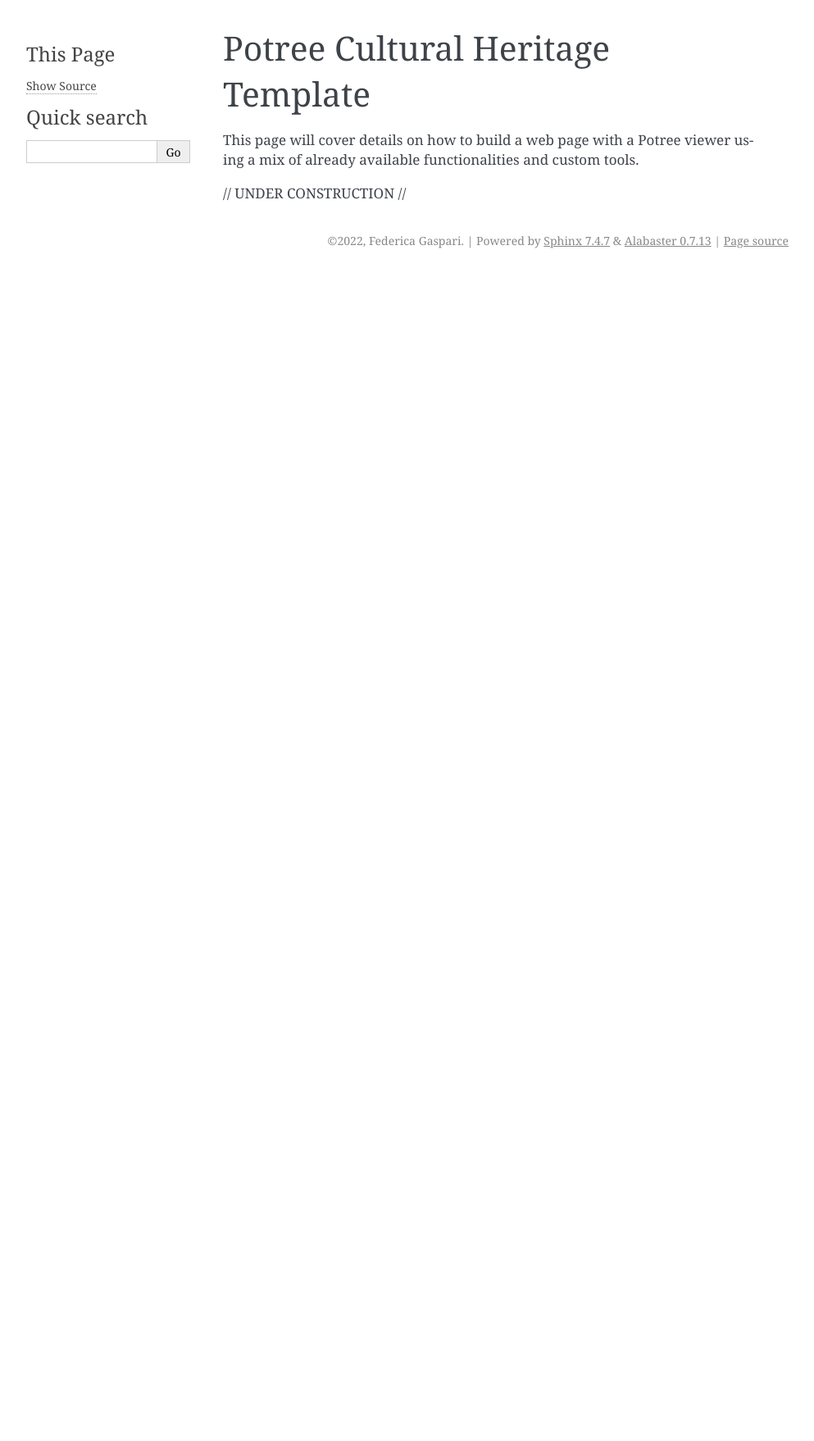
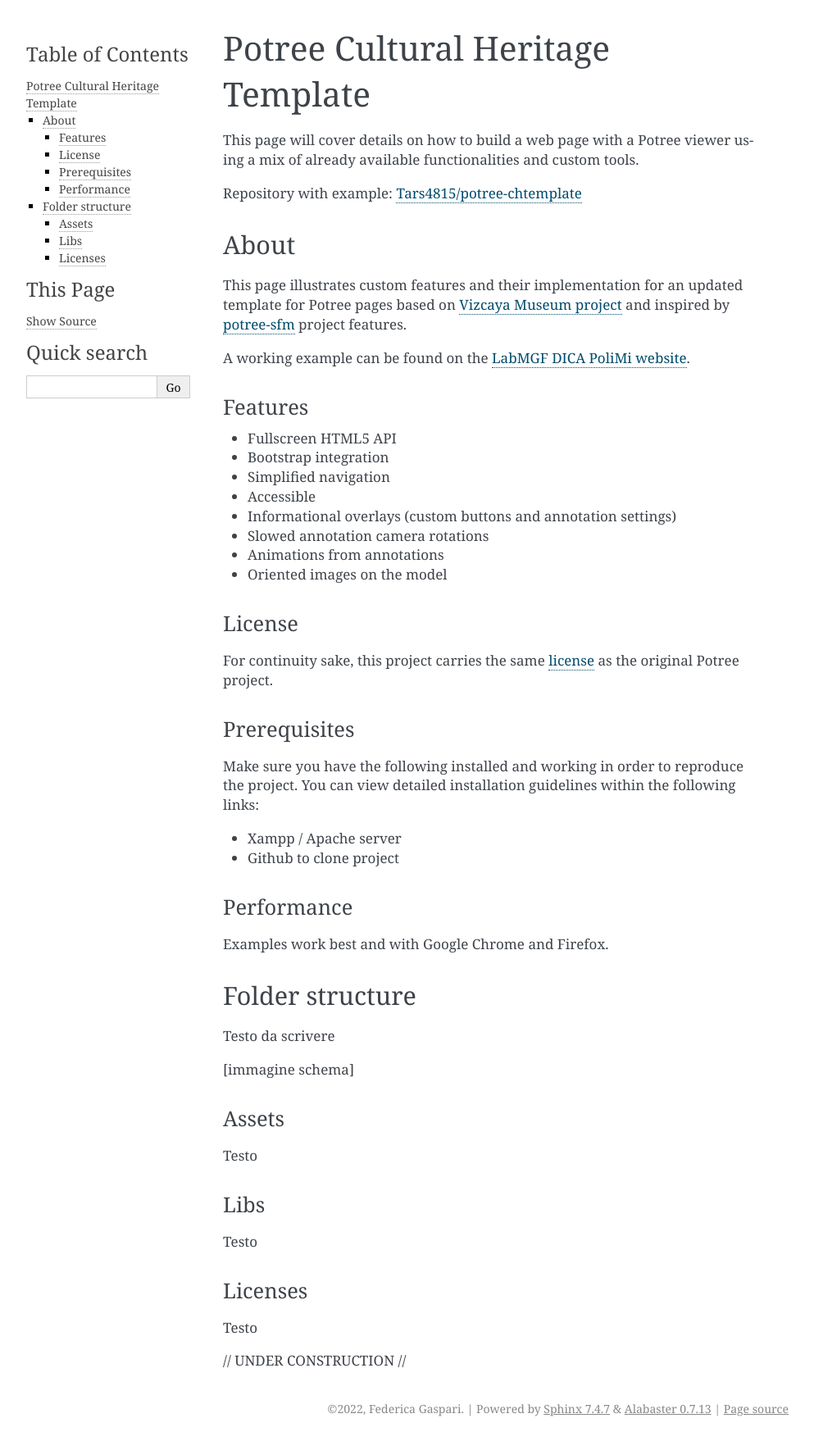
Before and after one commit to Tars4815/potree-templates, a Sphinx documentation site: the page built from docs/pages/ch-template.rst, in a window 1280 px wide. Shown: the whole page at 82% size, without its empty margins (148-1141 px from the left). Built offline with Sphinx 7.4.7, drawn with Linux system fonts in a browser that asks for light colours; before the commit the page ends 900 px from its top, so only the background shows below that.

Commit message:
Updated info on ch template
- Added a first draft of general description of the project template
- Defined info and folder structure

```diff
--- a/docs/pages/ch-template.rst
+++ b/docs/pages/ch-template.rst
@@ -4,4 +4,65 @@ Potree Cultural Heritage Template
 
 This page will cover details on how to build a web page with a Potree viewer using a mix of already available functionalities and custom tools.
 
+Repository with example: `Tars4815/potree-chtemplate <https://github.com/Tars4815/potree-chtemplate>`__
+
+About
+-------
+
+This page illustrates custom features and their implementation for an updated template for Potree pages based on `Vizcaya Museum project <https://github.com/VizcayaMuseum/Kiosk>`__ and inspired by `potree-sfm <https://github.com/hokiespurs/potree-sfm>`__ project features.
+
+A working example can be found on the `LabMGF DICA PoliMi website <https://labmgf.dica.polimi.it/pujob/potree-template/>`__.
+
+Features
++++++++++
+
+* Fullscreen HTML5 API
+* Bootstrap integration
+* Simplified navigation
+* Accessible
+* Informational overlays (custom buttons and annotation settings)
+* Slowed annotation camera rotations
+* Animations from annotations
+* Oriented images on the model
+
+License
+++++++++
+
+For continuity sake, this project carries the same `license <https://github.com/potree/potree/blob/develop/LICENSE>`__ as the original Potree project.
+
+Prerequisites
+++++++++++++++
+
+Make sure you have the following installed and working in order to reproduce the project. You can view detailed installation guidelines within the following links:
+
+* Xampp / Apache server
+* Github to clone project
+
+Performance
+++++++++++++
+
+Examples work best and with Google Chrome and Firefox.
+
+Folder structure
+-----------------
+
+Testo da scrivere
+
+[immagine schema]
+
+Assets
+++++++
+
+Testo
+
+Libs
+++++
+
+Testo
+
+Licenses
+++++++++
+
+Testo
+
 // UNDER CONSTRUCTION //
```
Also changed, not shown: 6 other files.
